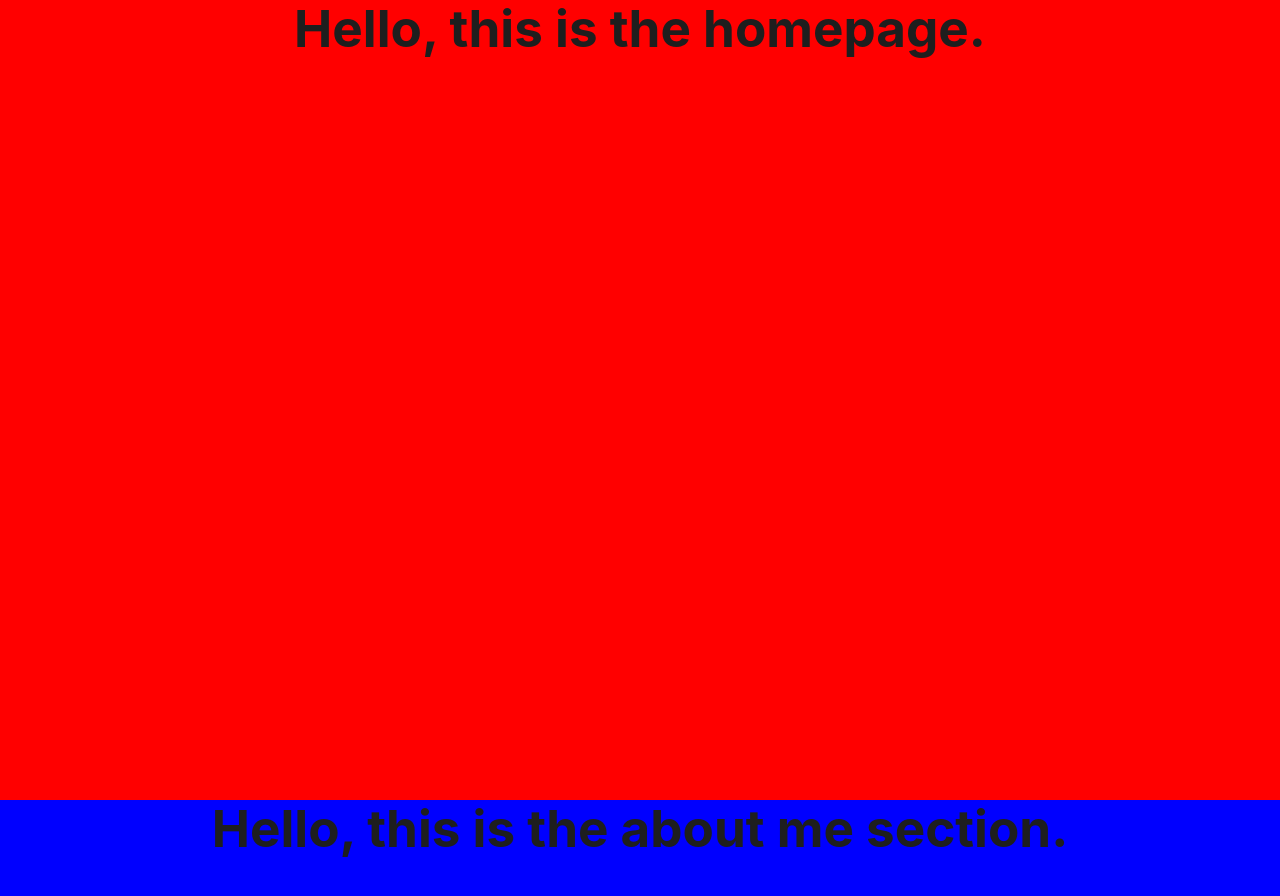
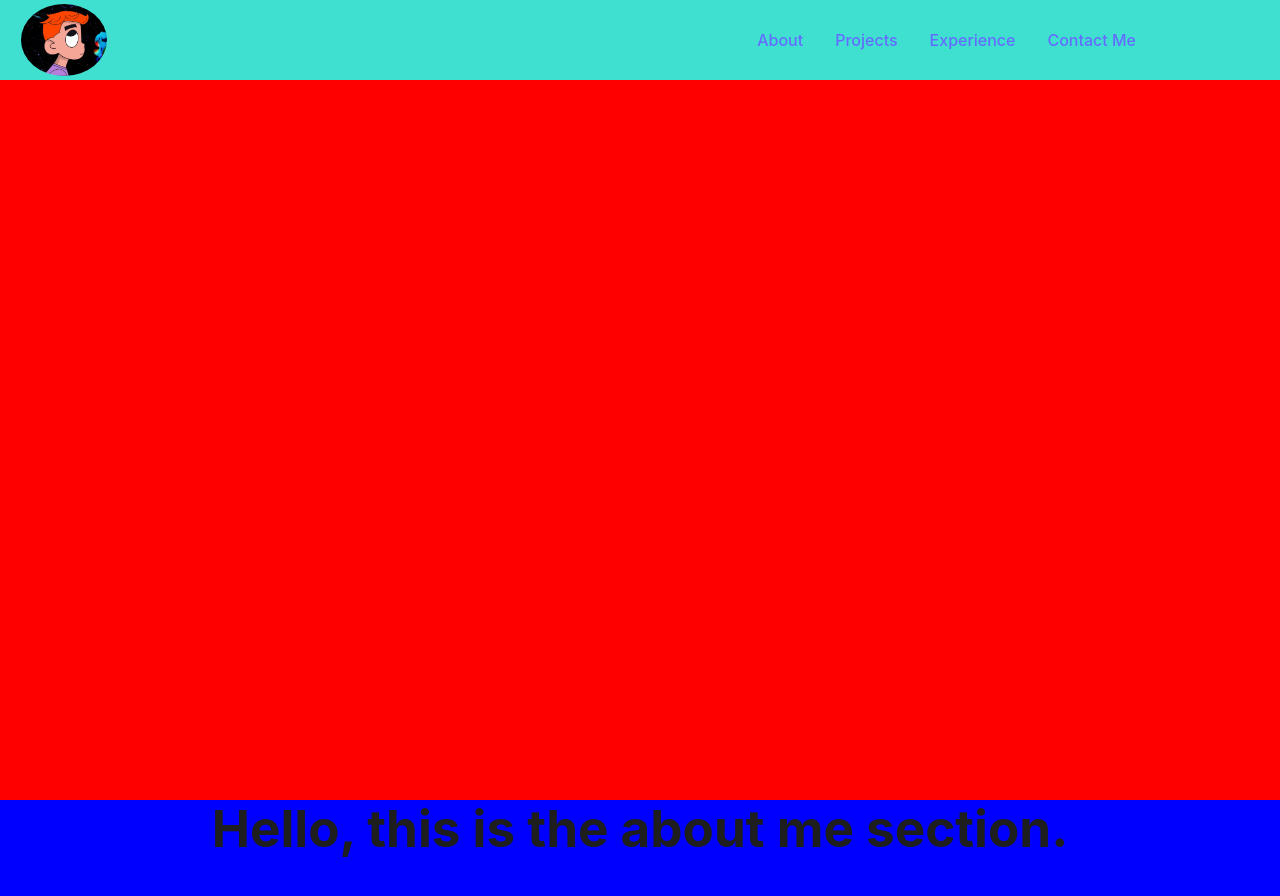
Before and after one commit to LouisMDenman/reactPortfolio, a React (Vite) app: page / in a window 1280 px wide. Shown: the top 896 px of the page. Built offline with nearby package versions, Linux system fonts and the light colour scheme.

Commit message:
implemented function navbar, along with placeholder css

```diff
--- a/src/App.jsx
+++ b/src/App.jsx
@@ -4,18 +4,21 @@ import './styles/About.css'
 import './styles/Experience.css'
 import './styles/Projects.css'
 import './styles/Contact.css'
+import './styles/Navbar.css'
 import { useThemeContext } from './contexts/ThemeContextProvider'
 import { HomePage } from './sections/HomePage'
 import { About } from './sections/About'
 import { Experience } from './sections/Experience'
 import { Projects } from './sections/Projects'
 import { Contact } from './sections/Contact'
+import { Navbar } from './components/Navbar'
 
 function App() {
   const [currentTheme, toggleTheme] = useThemeContext()
 
   return (
     <>
+      <Navbar />
       <HomePage />
       <About />
       <Experience />
--- /dev/null
+++ b/src/components/Navbar.jsx
@@ -0,0 +1,18 @@
+
+
+export function Navbar() {
+    return (
+        <div id="navbar">
+            <a id="navhome" href="#homepage">
+                <img src="src/assets/lil_uzi_me.png" id="navimg"/>
+            </a>
+            <div id="navbarLinks">
+                <a href="#aboutme">About</a>
+                <a href="#projects">Projects</a>
+                <a href="#experience">Experience</a>
+                <a href="#contact">Contact Me</a>
+            </div>
+            <div id="blank"></div>
+        </div>
+    )
+}
--- /dev/null
+++ b/src/styles/Navbar.css
@@ -0,0 +1,53 @@
+#navbar {
+    margin: 0;
+    padding: 0;
+    position: fixed;
+    top: 0;
+    width: 100%;
+    height: 10dvh;
+    background-color: turquoise;
+    display: flex;
+    flex-direction: row;
+    justify-content: left;
+    align-items: center;
+}
+
+#navhome {
+    margin: 0;
+    padding: 0;
+    width:10%;
+    height: 90%;
+}
+
+#navimg {
+    margin: 0;
+    padding: 0;
+    width: auto;
+    height: 100%;
+    border-radius: 50%;
+}
+
+#navbarLinks {
+    margin: 0;
+    padding: 0;
+    width: 80%;
+    height: 100%;
+    display: flex;
+    justify-content: right;
+    align-items: center;
+}
+
+div > div > div > a {
+    margin: 0;
+    padding-left: 1em;
+    padding-right: 1em;
+    padding-top: 0;
+    padding-bottom: 0;
+}
+
+#blank {
+    margin: 0;
+    padding: 0;
+    width: 10%;
+    height: 100%;
+}
```
Also changed, not shown: src/assets/lil_uzi_me.png (added).
